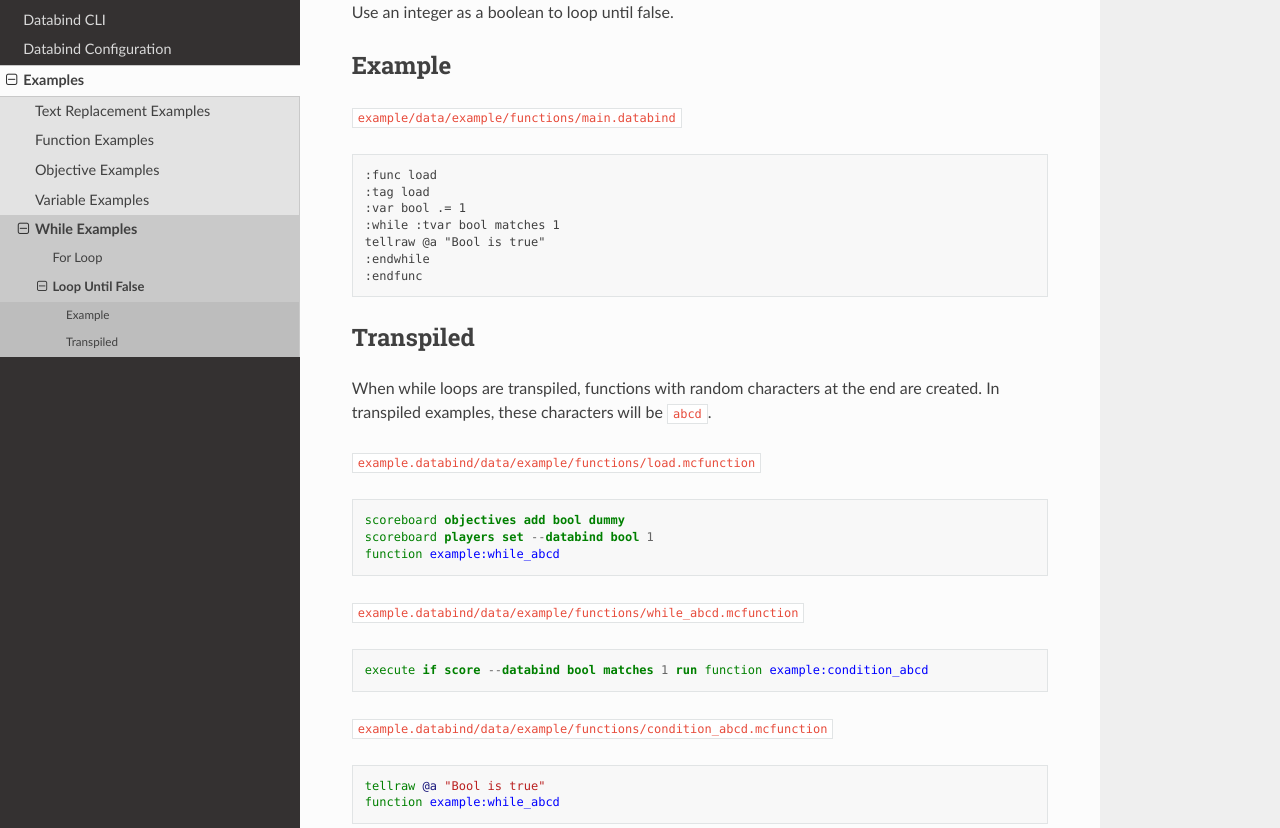
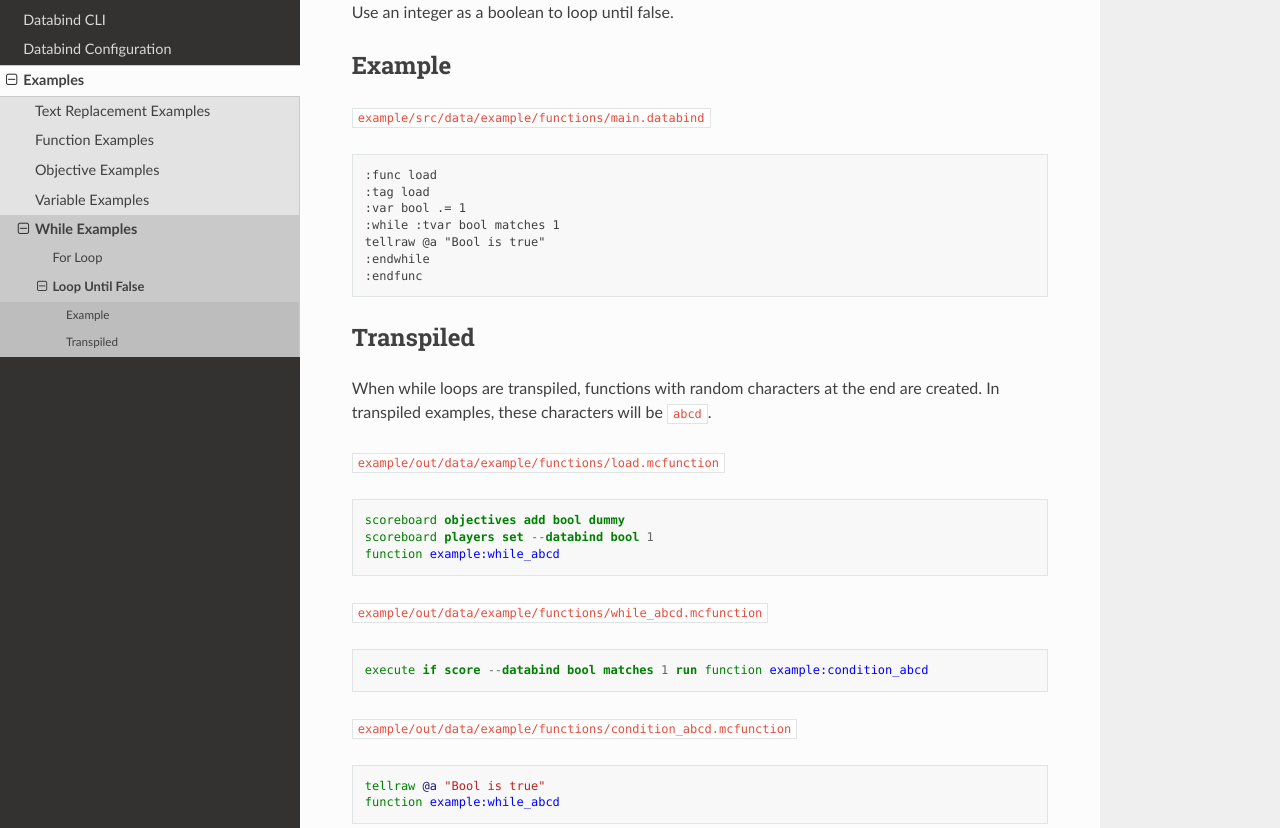
Before and after one commit to MysteryBlokHed/databind, a Sphinx documentation site: the page built from docs/examples/while_examples/loop_until_false.rst, in a window 1280 px wide and 1172 px high. Shown: the part 159-987 px from the top of the window. Built offline with Sphinx 7.4.7 and the Read the Docs theme 2.0.0, drawn with Linux system fonts in a browser that asks for light colours.

Commit message:
Update example file paths

```diff
--- a/docs/examples/def_examples/long_execute.rst
+++ b/docs/examples/def_examples/long_execute.rst
@@ -6,7 +6,7 @@ Using definitions for a long execute command.
 Example
 -------
 
-``def_example/data/loop/functions/main.databind``
+``example/src/data/example/functions/main.databind``
 
 .. code-block:: databind
 
@@ -23,7 +23,7 @@ Example
 Transpiled
 ----------
 
-``def_example.databind/data/loop/functions/tick.mcfunction``
+``example/out/data/example/functions/tick.mcfunction``
 
 .. code-block:: mcfunction
 
--- a/docs/examples/function_examples/calling.rst
+++ b/docs/examples/function_examples/calling.rst
@@ -8,7 +8,7 @@ Different ways to call a function.
 
 Built into mcfunctions. Requires a namespace.
 
-``example/data/example/functions/main.databind``
+``example/src/data/example/functions/main.databind``
 
 .. code-block:: databind
 
@@ -24,7 +24,7 @@ Built into mcfunctions. Requires a namespace.
 Add namespaces to functions while transpiling.
 Allows more freedom with directory names.
 
-``example/data/example/functions/main.databind``
+``example/src/data/example/functions/main.databind``
 
 .. code-block:: databind
 
@@ -38,7 +38,7 @@ Transpiled, ``:call example_func`` becomes ``function example:example_func``.
 
 ``:call`` (explicit namespace)
 
-``example/data/example/functions/main.databind``
+``example/src/data/example/functions/main.databind``
 
 .. code-block:: databind
 
--- a/docs/examples/function_examples/simple_function.rst
+++ b/docs/examples/function_examples/simple_function.rst
@@ -6,7 +6,7 @@ Example
 
 A function that increments a counter and logs when it's run.
 
-``example/data/example/functions/main.databind``
+``example/src/data/example/functions/main.databind``
 
 .. code-block:: databind
 
@@ -23,14 +23,14 @@ A function that increments a counter and logs when it's run.
 Transpiled
 ----------
 
-``example.databind/data/example/functions/load.mcfunction``
+``example/out/data/example/functions/load.mcfunction``
 
 .. code-block:: mcfunction
 
    scoreboard objectives add counter dummy
    scoreboard players set --databind counter 0
 
-``example.databind/data/example/functions/example.mcfunction``
+``example/out/data/example/functions/example.mcfunction``
 
 .. code-block:: mcfunction
 
--- a/docs/examples/while_examples/loop_until_false.rst
+++ b/docs/examples/while_examples/loop_until_false.rst
@@ -6,7 +6,7 @@ Use an integer as a boolean to loop until false.
 Example
 -------
 
-``example/data/example/functions/main.databind``
+``example/src/data/example/functions/main.databind``
 
 .. code-block:: databind
 
@@ -25,7 +25,7 @@ When while loops are transpiled, functions with random characters
 at the end are created. In transpiled examples, these characters
 will be ``abcd``.
 
-``example.databind/data/example/functions/load.mcfunction``
+``example/out/data/example/functions/load.mcfunction``
 
 .. code-block:: mcfunction
 
@@ -33,13 +33,13 @@ will be ``abcd``.
    scoreboard players set --databind bool 1
    function example:while_abcd
 
-``example.databind/data/example/functions/while_abcd.mcfunction``
+``example/out/data/example/functions/while_abcd.mcfunction``
 
 .. code-block:: mcfunction
 
    execute if score --databind bool matches 1 run function example:condition_abcd
 
-``example.databind/data/example/functions/condition_abcd.mcfunction``
+``example/out/data/example/functions/condition_abcd.mcfunction``
 
 .. code-block:: mcfunction
 
```
Also changed, not shown: docs/examples/while_examples/for_loop.rst (+4 -4 lines).
